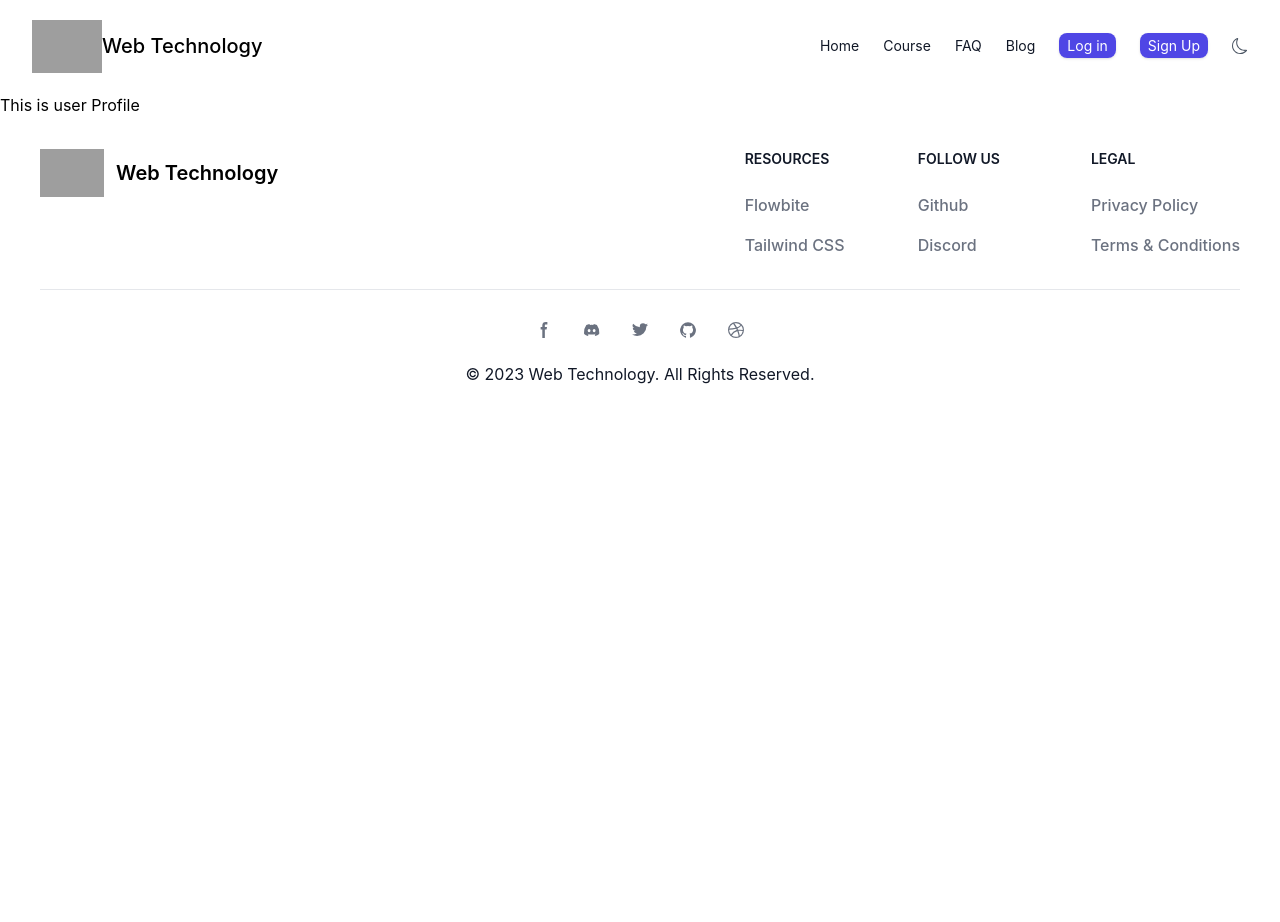
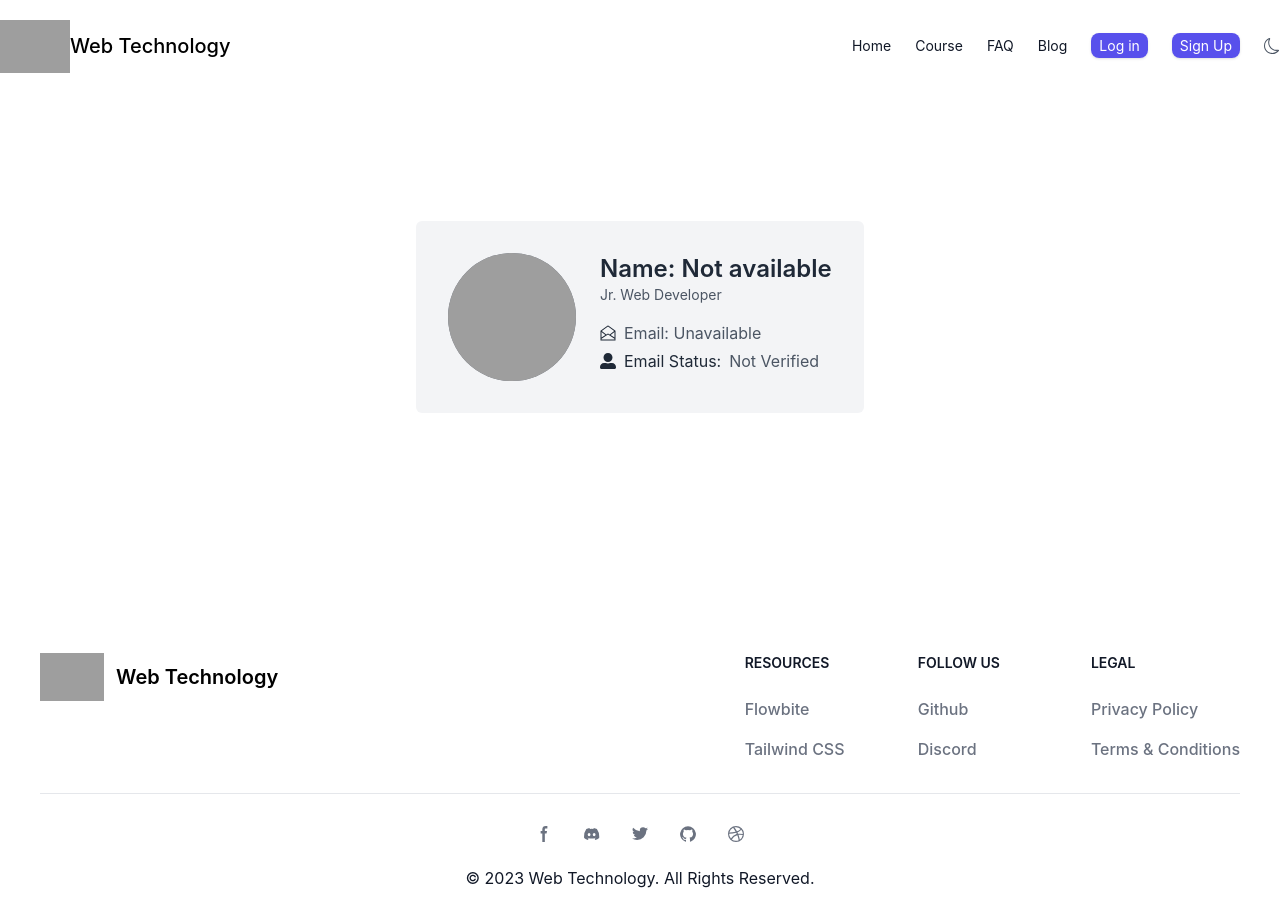
Before and after one commit to koushik-ahmad/web-technology-client, a React (Create React App) app: page /profile in a window 1280 px wide. Before the commit the page ends 800 px from the top, so only its background shows below. Built offline with nearby package versions, Linux system fonts and the light colour scheme; no server answers; grey boxes are pictures that could not be loaded.

Commit message:
added profile section

```diff
--- a/package.json
+++ b/package.json
@@ -3,14 +3,18 @@
   "version": "0.1.0",
   "private": true,
   "dependencies": {
+    "@material-tailwind/react": "^2.0.5",
     "@testing-library/jest-dom": "^5.16.5",
     "@testing-library/react": "^13.4.0",
     "@testing-library/user-event": "^13.5.0",
     "clip-path": "^1.2.0",
     "firebase": "^9.23.0",
+    "flowbite": "^1.7.0",
+    "flowbite-react": "^0.4.11",
     "react": "^18.2.0",
     "react-dom": "^18.2.0",
     "react-hot-toast": "^2.4.1",
+    "react-icons": "^4.10.1",
     "react-router-dom": "^6.14.1",
     "react-scripts": "5.0.1",
     "react-toastify": "^9.1.3",
--- a/src/components/Navbar/Navbar.js
+++ b/src/components/Navbar/Navbar.js
@@ -3,6 +3,7 @@ import { useState } from 'react'
 import { Link } from 'react-router-dom';
 import { UserContext } from '../../contexts/AuthContext';
 import { toast } from 'react-hot-toast';
+
 
 const Navbar = () => {
     const [state, setState] = useState(false);
@@ -23,7 +24,7 @@ const Navbar = () => {
 
     return (
         <nav className="bg-white border-b w-full md:static md:text-sm md:border-none">
-            <div className="items-center px-4 max-w-screen-2xl mx-auto md:flex md:px-8">
+            <div className="items-center max-w-screen-2xl mx-auto md:flex ">
                 <div className="flex items-center justify-between py-3 md:py-5 md:block">
                     <div className='flex items-center'>
                         <Link to='/'>
@@ -86,8 +87,12 @@ const Navbar = () => {
                             {user && user.uid ?
                                 <>
                                     <li>
-                                        <Link to='/profile' className="block py-2 pl-3 pr-4 text-gray-900 rounded hover:bg-gray-100 md:hover:bg-transparent md:hover:text-blue-700 md:p-0 md:dark:hover:text-blue-500 dark:text-white dark:hover:bg-gray-700 dark:hover:text-white md:dark:hover:bg-transparent dark:border-gray-700">
-                                            Profile
+                                        <Link to='/profile' title={user.displayName} className="relative block py-2 pl-3 pr-4 text-gray-900 rounded hover:bg-gray-100 md:hover:bg-transparent md:hover:text-blue-700 md:p-0 md:dark:hover:text-blue-500 dark:text-white dark:hover:bg-gray-700 dark:hover:text-white md:dark:hover:bg-transparent dark:border-gray-700">
+                                            {user.photoURL ?
+                                                <img alt="profile" src={user?.photoURL} className="mx-auto object-cover rounded-full h-10 w-10" />
+                                                :
+                                                <img alt="profile" src='https://i.ibb.co/HCdWcYX/avatar.jpg' className="mx-auto object-cover border-2 rounded-full h-10 w-10" />
+                                            }
                                         </Link>
                                     </li>
                                     <li>
--- a/src/components/Profile/Profile.js
+++ b/src/components/Profile/Profile.js
@@ -1,9 +1,54 @@
-import React from 'react';
+import React, { useContext } from 'react';
+import { UserContext } from '../../contexts/AuthContext';
+import { FaUserAlt } from 'react-icons/fa';
 
 const Profile = () => {
+    const { user } = useContext(UserContext);
+
     return (
-        <div>
-            <h2>This is user Profile</h2>
+        <div className='pt-28 pb-48'>
+            <div className="max-w-md mx-auto my-4 p-8 sm:flex sm:space-x-6 rounded-md bg-gray-100 text-gray-800">
+                <div className="flex-shrink-0 w-full mb-6 h-44 sm:h-32 sm:w-32 sm:mb-0">
+
+                    {user?.photoURL ?
+                        <img src={user?.photoURL} alt="" className="w-32 h-32 mx-auto rounded-full bg-gray-500 aspect-square" />
+                        :
+                        <img src="https://i.ibb.co/HCdWcYX/avatar.jpg" alt="" className="w-32 h-32 mx-auto rounded-full bg-gray-500 aspect-square" />
+                    }
+
+                </div>
+                <div className="flex flex-col space-y-4">
+                    <div className='flex flex-col'>
+                        {user?.displayName ?
+                            <h2 className="text-2xl font-semibold"> {user?.displayName}</h2>
+                            :
+                            <h2 className="text-2xl font-semibold">Name: Not available</h2>
+                        }
+                        <span className="text-sm text-gray-600">Jr. Web Developer</span>
+                    </div>
+                    <div className="space-y-1">
+                        <span className="flex items-center space-x-2">
+                            <svg xmlns="http://www.w3.org/2000/svg" viewBox="0 0 512 512" aria-label="Email address" className="w-4 h-4">
+                                <path fill="currentColor" d="M274.6,25.623a32.006,32.006,0,0,0-37.2,0L16,183.766V496H496V183.766ZM464,402.693,339.97,322.96,464,226.492ZM256,51.662,454.429,193.4,311.434,304.615,256,268.979l-55.434,35.636L57.571,193.4ZM48,226.492,172.03,322.96,48,402.693ZM464,464H48V440.735L256,307.021,464,440.735Z"></path>
+                            </svg>
+                            {user?.email ?
+                                <span className="text-gray-600">{user?.email}</span>
+                                :
+                                <span className="text-gray-600">Email: Unavailable</span>
+                            }
+                        </span>
+                        <span className="flex items-center space-x-2">
+                            <FaUserAlt></FaUserAlt>
+                            <p>Email Status: {' '}</p>
+                            {user?.emailVerified ?
+                                <span className="text-green-500 font-semibold">Verified</span>
+                                :
+                                <span className="text-gray-600">Not Verified</span>
+                            }
+                        </span>
+                    </div>
+                </div>
+            </div>
         </div>
     );
 };
--- a/src/routes/router.js
+++ b/src/routes/router.js
@@ -16,6 +16,10 @@ const router = createBrowserRouter([
         element: <Main></Main>,
         errorElement: <ErrorPage></ErrorPage>,
         children: [
+            {
+                path: '/',
+                element: <Home></Home>
+            },
             {
                 path: '/home',
                 element: <Home></Home>
--- a/tailwind.config.js
+++ b/tailwind.config.js
@@ -1,8 +1,11 @@
 /** @type {import('tailwindcss').Config} */
 module.exports = {
-  content: ["./src/**/*.{html,js}"],
+  content: [
+    "./src/**/*.{html,js}",
+    'node_modules/flowbite-react/**/*.{js,jsx,ts,tsx}',
+  ],
   theme: {
     extend: {},
   },
-  plugins: [],
-}
+  plugins: [require('flowbite/plugin')],
+};
```
Also changed, not shown: 1 other file (tests, documents, lock files or other folders).
